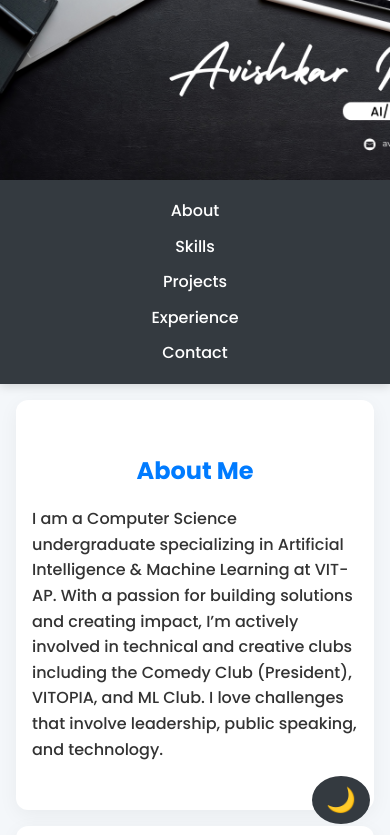
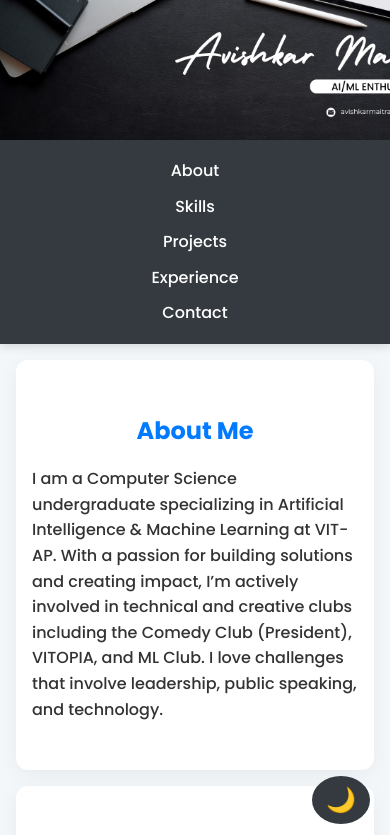
Before and after one commit to avishkarmaitra04/portfolio, a plain HTML site: page index.html in a window 390 px wide. Shown: the top 835 px of the page. Drawn offline with Linux system fonts and the light colour scheme.

Commit message:
Update style.css

```diff
--- a/style.css
+++ b/style.css
@@ -278,6 +278,14 @@ body.dark .icon-btn {
   background-color: #444;
   color: #fff;
 }
+@media (max-width: 480px) {
+  .hero {
+    height: 140px;
+    background-size: cover;
+    background-position: center;
+  }
+}
+
 
 body.dark .icon-btn:hover {
   background-color: #666;
```
